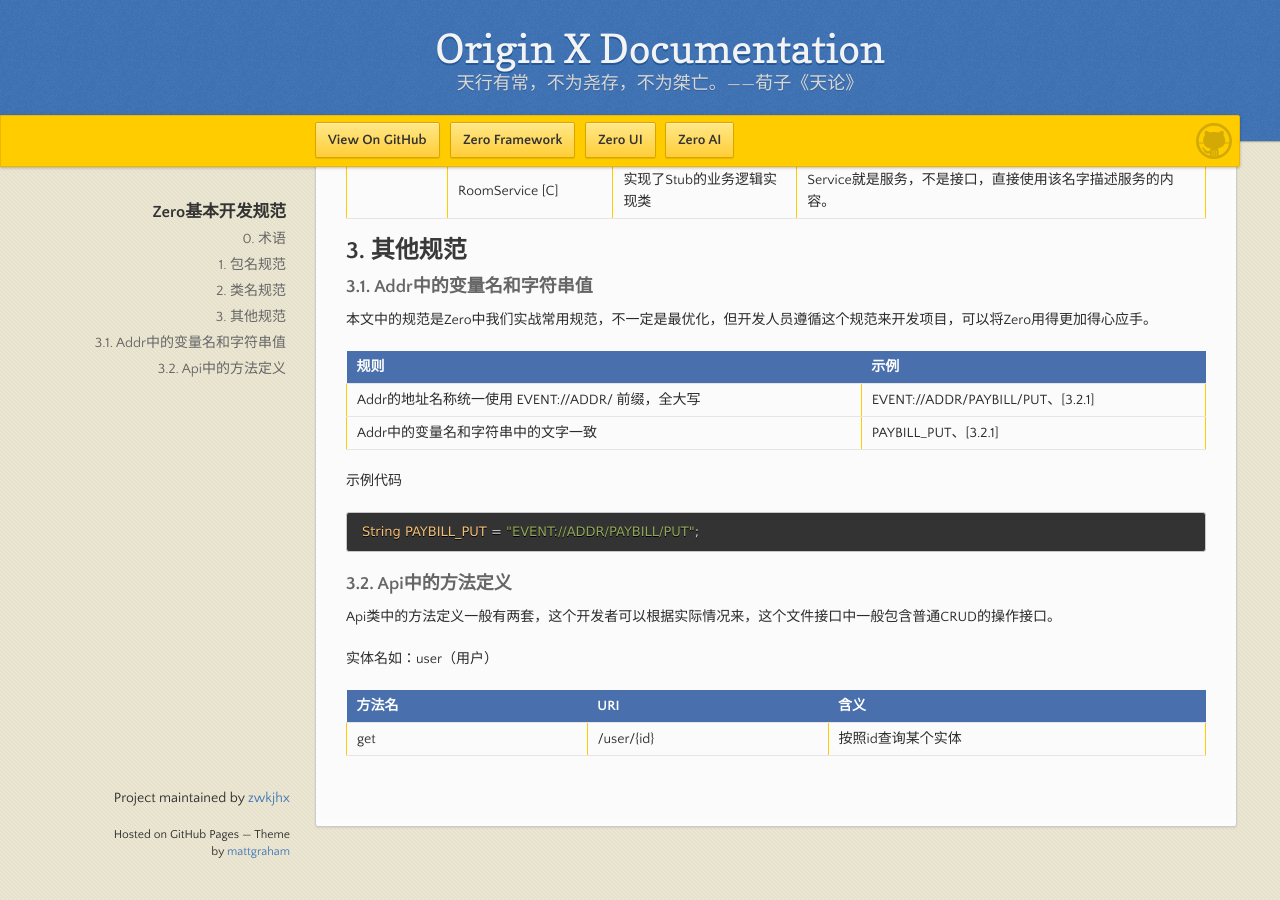
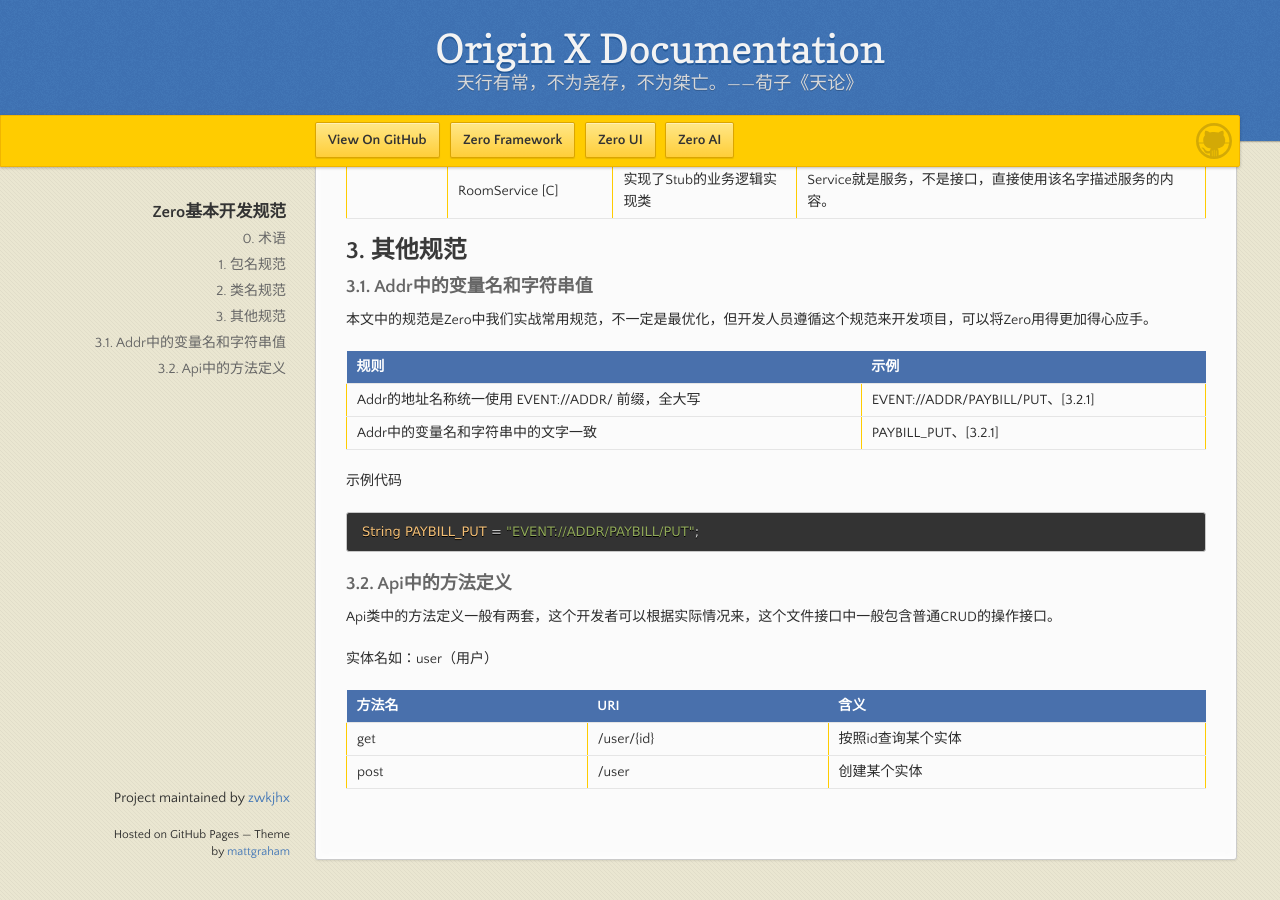
Before and after one commit to zwkjhx/ox-doc, a Jekyll site: the page built from specification/1-zerogui-fan/spc-001-zeroji-ben-kai-fa-gui-fan.md, in a window 1280 px wide and 900 px high, scrolled down 1420 px. Built offline with Jekyll 4.4.1, drawn with Linux system fonts in a browser that asks for light colours; our own code applies the rules of GitHub Pages for plain Markdown files; before the commit the page ends 2287 px from its top, so only the background shows below that.

Commit message:
Updates specification/1-zerogui-fan/spc-001-zeroji-ben-kai-fa-gui-fan.md
Auto commit by GitBook Editor

```diff
--- a/specification/1-zerogui-fan/spc-001-zeroji-ben-kai-fa-gui-fan.md
+++ b/specification/1-zerogui-fan/spc-001-zeroji-ben-kai-fa-gui-fan.md
@@ -65,3 +65,4 @@
 | 方法名 | URI | 含义 |
 | :--- | :--- | :--- |
 | get | /user/{id} | 按照id查询某个实体 |
+| post | /user | 创建某个实体 |
```
